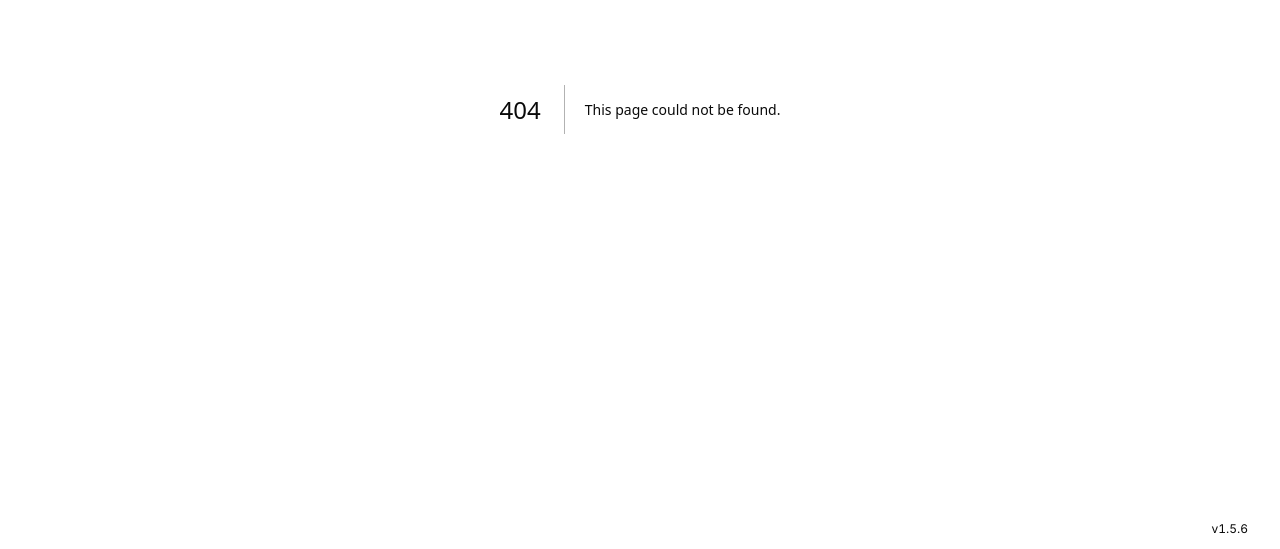
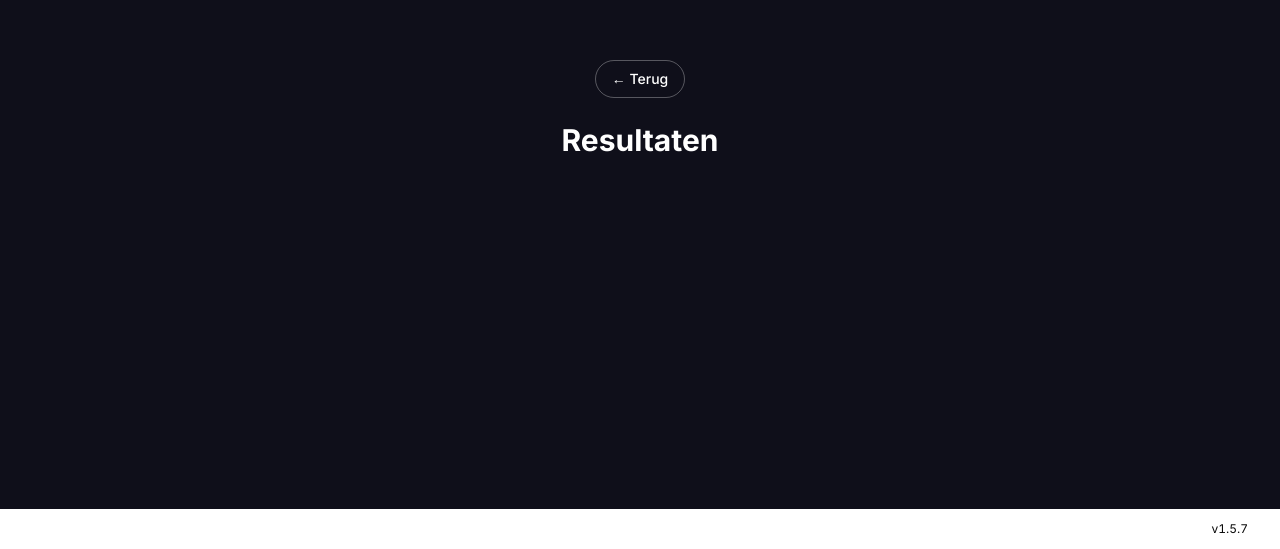
Before and after one commit to djdehoon/taaldna, a Next.js app: page /resultaat/v2 in a window 1280 px wide. Before the commit this address had no page. Shown: the part 291-840 px from the top of the page. Built offline with nearby package versions, Linux system fonts and the light colour scheme.

Commit message:
v1.5.7 feat(resultaat): Add v2 route with skeleton + link from v1

```diff
--- /dev/null
+++ b/app/resultaat/v2/page.tsx
@@ -0,0 +1,28 @@
+"use client";
+
+import { useRouter } from "next/navigation";
+
+export default function ResultaatV2Page() {
+  const router = useRouter();
+
+  const handleBack = () => {
+    if (typeof window !== "undefined" && window.history.length > 1) {
+      router.back();
+      return;
+    }
+    router.push("/resultaat");
+  };
+
+  return (
+    <main className="flex min-h-screen flex-col items-center justify-center gap-6 bg-[#0f0f1a] px-4">
+      <button
+        type="button"
+        onClick={handleBack}
+        className="rounded-full border border-white/30 px-4 py-2 text-sm font-medium text-white transition-colors hover:border-white/60 hover:bg-white/10"
+      >
+        ← Terug
+      </button>
+      <h1 className="text-3xl font-bold text-white">Resultaten</h1>
+    </main>
+  );
+}
--- a/components/resultaat/ResultaatResultsBody.tsx
+++ b/components/resultaat/ResultaatResultsBody.tsx
@@ -43,6 +43,14 @@ export function ResultaatResultsBody({ payload }: Props) {
       <div className="mx-auto flex w-full max-w-2xl flex-col gap-10 px-4 py-10 sm:px-8 sm:py-14">
         <div className="max-w-xl">
           <SiteKickerLink className="mb-0" />
+        </div>
+        <div className="flex justify-center">
+          <Link
+            href="/resultaat/v2"
+            className="rounded-full bg-white px-6 py-3 text-sm font-semibold text-[#0f0f1a] transition-colors hover:bg-white/90"
+          >
+            Bekijk nieuwe versie →
+          </Link>
         </div>
         <motion.h1
           className="flex flex-wrap items-center justify-center gap-3 text-center text-3xl font-semibold tracking-tight sm:text-4xl"
--- a/lib/app-version.ts
+++ b/lib/app-version.ts
@@ -2,7 +2,7 @@
  * App-versie voor UI (o.a. TaalDNALabel). Houd gelijk met `package.json` → `"version"` bij een release.
  * Geen import van package.json: voorkomt bundler/server-edge problemen in client-trees.
  */
-export const APP_VERSION = "1.5.6" as const;
+export const APP_VERSION = "1.5.7" as const;
 
 /** Korte weergave in de header; semver staat in `APP_VERSION` / package.json. */
-export const APP_VERSION_LABEL = "v1.5.6" as const;
+export const APP_VERSION_LABEL = "v1.5.7" as const;
--- a/package.json
+++ b/package.json
@@ -1,6 +1,6 @@
 {
   "name": "taaldna",
-  "version": "1.5.6",
+  "version": "1.5.7",
   "private": true,
   "scripts": {
     "dev": "next dev",
```
